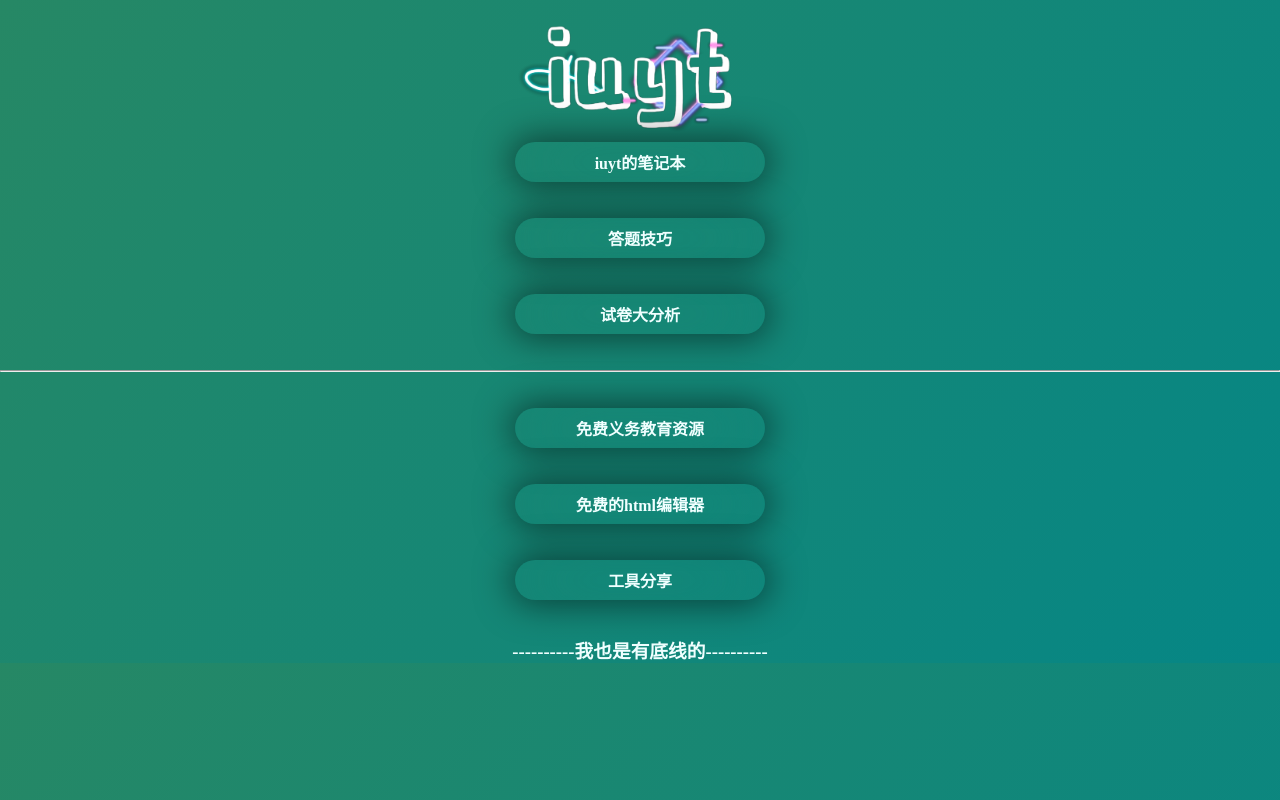
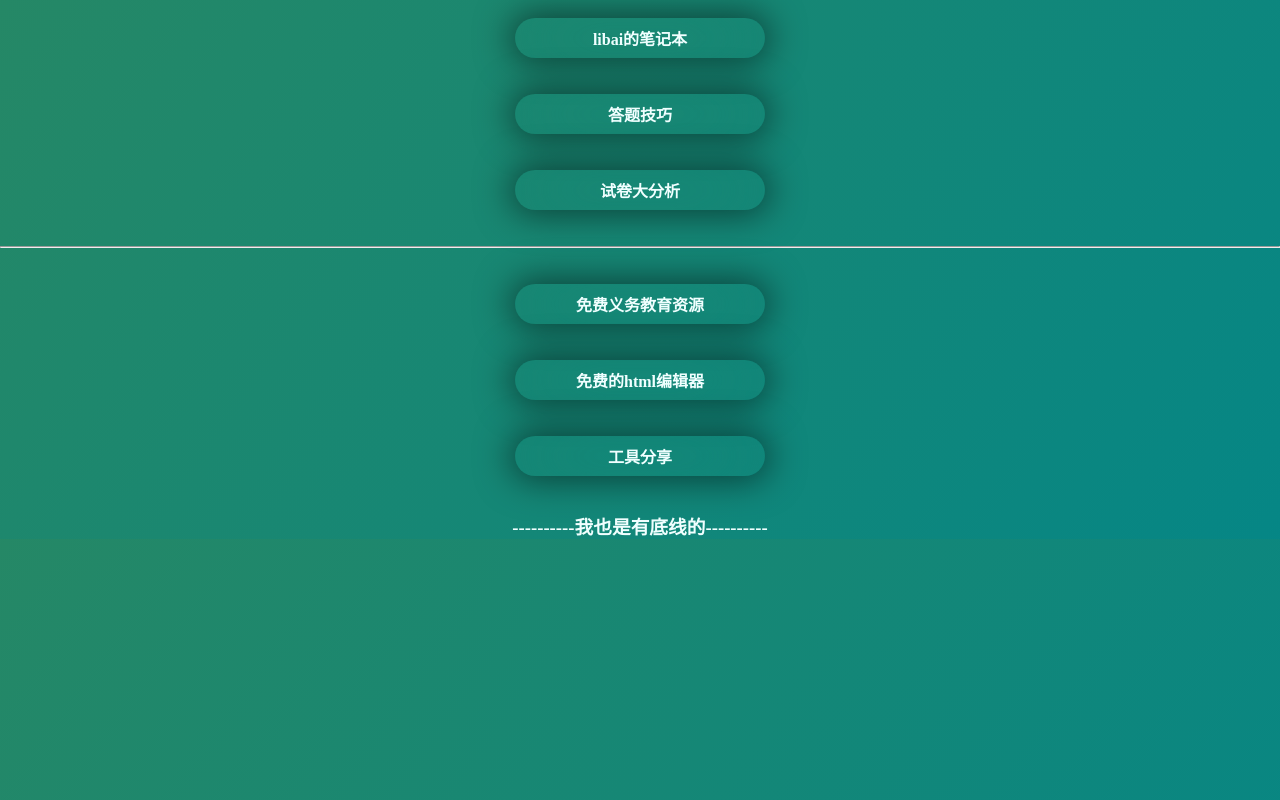
Before and after one commit to LiBai-li/supreme-potato, a plain HTML site: page chinesenote/i.html in a window 1280 px wide. Drawn offline with Linux system fonts and the light colour scheme.

Commit message:
Update i.html

```diff
--- a/chinesenote/i.html
+++ b/chinesenote/i.html
@@ -7,7 +7,7 @@
 
 
 <meta charset="utf-8" name="viewport" content="width=device-width, initial-scale=1, maximum-scale=1, user-scalable=no">
-<title>iuyt书架</title>
+<title>小·破书架</title>
 </head>
 <body>
 
@@ -15,13 +15,9 @@
 <div align="center">
 
 
-<!限制图片尺寸>
-<img src="iuyt.png" width="280" height="120">
+<!限制图片尺寸><div class="block" width="280" height="120">
 
-
-
-<div class="block">
-<a href="1.html"><strong>iuyt的笔记本</strong></a></div>
+<a href="1.html"><strong>libai的笔记本</strong></a></div>
 <br><br>
 
 <div class="block">
```
